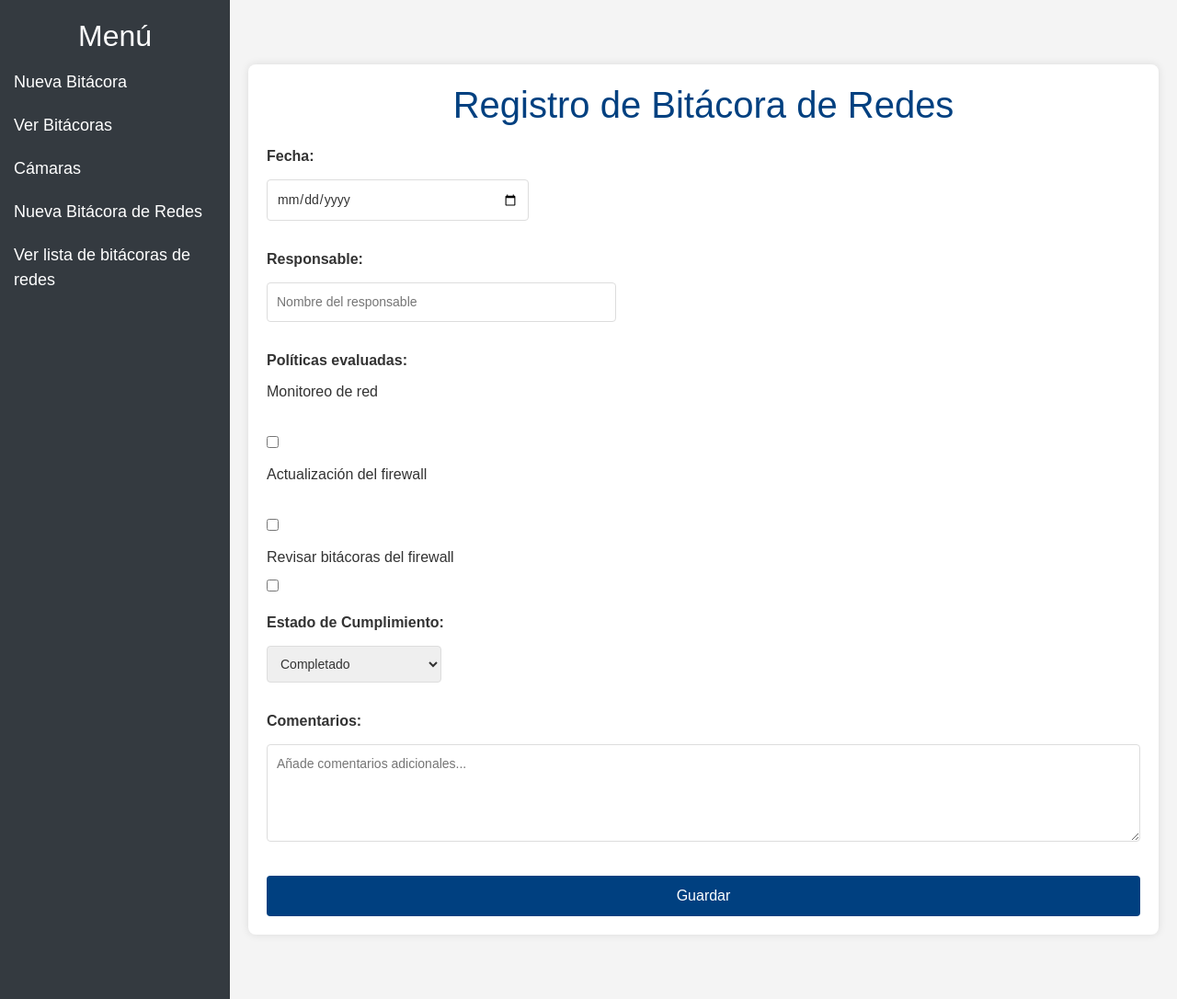
After one commit to isverse31/Sistema-de-Bitacoras, a CodeIgniter app: page /bitacoras_camaras/index.php/redes/nueva_bitacora in a window 1280 px wide. The commit adds this page. Shown: the whole page at 92% size. Run offline with CodeIgniter, Linux system fonts and the light colour scheme; data that the repository does not hold is empty.

Commit message:
registro de bitacoras de redes

```diff
--- a/application/config/routes.php
+++ b/application/config/routes.php
@@ -56,8 +56,13 @@ $route['404_override'] = '';
 $route['camaras'] = 'camaras/index';
 $route['camaras/agregar'] = 'camaras/agregar';
 $route['listas'] = 'bitacora/lista';
+$route['listas'] = 'redes/lista';
 $route['bitacora/descargar_pdf/(:num)'] = 'bitacora/descargar_pdf/$1';
 $route['bitacora/editar/(:num)'] = 'bitacora/editar/$1';
 $route['bitacora/actualizar/(:num)'] = 'bitacora/actualizar/$1';
 $route['bitacora/detalles/(:num)'] = 'bitacora/detalles/$1';
+$route['redes/nueva_bitacora'] = 'redes/nueva_bitacora';
+$route['redes/editar/(:num)'] = 'redes/editar/$1';  // Ruta para editar una bitácora específica (con ID)
+$route['redes/eliminar/(:num)'] = 'redes/eliminar/$1';  // Ruta para eliminar una bitácora específica (con ID)
+$route['redes/detalles/(:num)'] = 'redes/detalles/$1';
 $route['translate_uri_dashes'] = FALSE;
--- /dev/null
+++ b/application/controllers/Redes.php
@@ -0,0 +1,86 @@
+<?php
+defined('BASEPATH') OR exit('No direct script access allowed');
+
+class Redes extends CI_Controller {
+
+    public function __construct() {
+        parent::__construct();
+        $this->load->model('Redes_model');
+        $this->load->helper('url');
+        $this->load->helper('form');
+        $this->load->library('session');
+    }
+
+    // Listar todas las bitácoras
+    public function index() {
+        $data['bitacoras'] = $this->Redes_model->get_all_bitacoras();
+        $data['contenido'] = 'redes/listar';
+        $this->load->view('sidebar_menu', $data);
+    }
+
+    // Formulario para agregar nueva bitácora
+    public function nueva_bitacora() {
+        $data['bitacoras'] = $this->Redes_model->get_all_bitacoras();
+        $data['contenido'] = 'redes/form';
+        $this->load->view('sidebar_menu', $data);
+    }
+
+    public function lista(){
+        $data['bitacoras'] = $this->Redes_model->get_all_bitacoras();
+        $data['contenido'] = 'redes/lista';
+        $this->load->view('sidebar_menu', $data);
+    }
+
+
+    // Guardar bitácora nueva o actualizada
+public function guardar() {
+    $data = array(
+        'fecha' => $this->input->post('fecha'),
+        'responsable' => $this->input->post('responsable'),
+        'politicas' => json_encode($this->input->post('politicas')), // Asegúrate de que esto sea correcto
+        'estado_cumplimiento' => $this->input->post('estado_cumplimiento'),
+        'comentarios' => $this->input->post('comentarios')
+    );
+
+    if ($this->input->post('id')) {
+        // Actualizar bitácora existente
+        $this->Redes_model->update_bitacora($this->input->post('id'), $data);
+        $this->session->set_flashdata('success', 'Bitácora actualizada con éxito.');
+    } else {
+        // Guardar nueva bitácora
+        $this->Redes_model->insert_bitacora($data);
+        $this->session->set_flashdata('success', 'Bitácora creada con éxito.');
+    }
+
+    redirect('redes/lista');
+}
+
+
+    public function detalles($id) {
+        $data['bitacora'] = $this->Redes_model->get_bitacora_by_id($id);
+        if (empty($data['bitacora'])) {
+            show_404();
+        }
+        $data['contenido'] = 'redes/detalles';
+        $this->load->view('sidebar_menu', $data);
+
+    }
+
+    // Editar una bitácora
+    public function editar($id) {
+        $data['bitacora'] = $this->Redes_model->get_bitacora_by_id($id);
+        if (empty($data['bitacora'])) {
+            show_404();
+        }
+        $data['contenido'] = 'redes/editar';
+        $this->load->view('sidebar_menu', $data);
+
+    }
+
+    // Eliminar una bitácora
+    public function eliminar($id) {
+        $this->Redes_model->delete_bitacora($id);
+        $this->session->set_flashdata('success', 'Bitácora eliminada con éxito.');
+        redirect('redes/lista');
+    }
+}
--- /dev/null
+++ b/application/models/Redes_model.php
@@ -0,0 +1,37 @@
+<?php
+class Redes_model extends CI_Model {
+
+    public function __construct() {
+        parent::__construct();
+        $this->load->database(); // Cargar la base de datos
+    }
+
+    // Obtener todas las bitácoras
+    public function get_all_bitacoras() {
+        $query = $this->db->get('bitacora_redes');
+        return $query->result_array();
+    }
+
+    // Obtener una bitácora por su ID
+    public function get_bitacora_by_id($id) {
+        $query = $this->db->get_where('bitacora_redes', array('id' => $id));
+        return $query->row_array();
+    }
+
+    // Insertar una nueva bitácora
+    public function insert_bitacora($data) {
+        return $this->db->insert('bitacora_redes', $data);
+    }
+
+    // Actualizar una bitácora existente
+    public function update_bitacora($id, $data) {
+        $this->db->where('id', $id);
+        return $this->db->update('bitacora_redes', $data);
+    }
+
+    // Eliminar una bitácora
+    public function delete_bitacora($id) {
+        $this->db->where('id', $id);
+        return $this->db->delete('bitacora_redes');
+    }
+}
--- /dev/null
+++ b/application/views/redes/form.php
@@ -0,0 +1,166 @@
+<!DOCTYPE html>
+<html lang="es">
+
+<head>
+    <meta charset="UTF-8">
+    <title>Registro de Bitácora de Redes</title>
+    <style>
+        body {
+            font-family: Arial, sans-serif;
+            background-color: #f4f4f4;
+            margin: 0;
+            padding: 0;
+        }
+
+        .container {
+            max-width: 1100px;
+            margin: 50px auto;
+            background-color: #fff;
+            padding: 20px;
+            border-radius: 8px;
+            box-shadow: 0 0 10px rgba(0, 0, 0, 0.1);
+        }
+
+        h1 {
+            text-align: center;
+            color: #004080;
+            margin-bottom: 20px;
+        }
+
+        label {
+            display: block;
+            margin-top: 10px;
+            font-weight: bold;
+            color: #333;
+        }
+
+        input[type="text"],
+        input[type="date"],
+        select,
+        textarea {
+            width: 100%;
+            padding: 10px;
+            margin-top: 5px;
+            margin-bottom: 15px;
+            border: 1px solid #ddd;
+            border-radius: 4px;
+            font-size: 14px;
+            color: #333;
+        }
+
+        input[type="checkbox"] {
+            margin-right: 10px;
+        }
+
+        textarea {
+            resize: vertical;
+        }
+
+        button {
+            background-color: #004080;
+            color: white;
+            padding: 10px 20px;
+            border: none;
+            border-radius: 4px;
+            cursor: pointer;
+            font-size: 16px;
+            width: 100%;
+        }
+
+        button:hover {
+            background-color: #006699;
+        }
+
+        .form-group {
+            margin-bottom: 15px;
+        }
+
+        .date-container {
+            position: relative;
+            display: inline-block;
+            width: 30%;
+        }
+
+        .responsable{
+            display: inline-block;
+            width: 40%;
+        }
+        .cumplimiento {
+            display: inline-block;
+            width: 20%;
+        }
+
+        .politicas label {
+            font-weight: normal;
+            color: #333;
+        }
+
+        .politicas input {
+            margin-right: 8px;
+        }
+    </style>
+</head>
+
+<body>
+
+    <div class="container">
+        <h1>Registro de Bitácora de Redes</h1>
+
+        <?php echo form_open('redes/guardar'); ?>
+
+        <!-- Fecha -->
+        <div class="form-group">
+            <label for="fecha">Fecha:</label>
+            <div class="date-container">
+                <input type="date" id="fecha" name="fecha" required>
+            </div>
+        </div>
+
+        <!-- Responsable -->
+        <div class="form-group">
+            <label for="responsable">Responsable:</label>
+            <div class="responsable">
+                <input type="text" name="responsable" id="responsable" placeholder="Nombre del responsable" required>
+            </div>
+        </div>
+
+        <!-- Políticas evaluadas -->
+        <div class="form-group">
+            <label><b>Políticas evaluadas:</b></label>
+            <div class="politicas">
+            <label for="monitoreo">Monitoreo de red</label><br>
+                <input type="checkbox" name="politicas[]" value="Monitoreo de red" id="monitoreo">
+            <label for="firewall">Actualización del firewall</label><br>
+                <input type="checkbox" name="politicas[]" value="Actualización del firewall" id="firewall">
+            <label for="bitacoras_firewall">Revisar bitácoras del firewall</label>
+                <input type="checkbox" name="politicas[]" value="Revisar bitácoras del firewall" id="bitacoras_firewall">
+
+            </div>
+        </div>
+
+
+        <div class="form-group">
+            <label for="estado_cumplimiento">Estado de Cumplimiento:</label>
+            <div class="cumplimiento">
+                <select name="estado_cumplimiento" id="estado_cumplimiento" required>
+                    <option value="Completado">Completado</option>
+                    <option value="En progreso">En progreso</option>
+                    <option value="No Cumplido">No Cumplido</option>
+                </select>
+            </div>
+        </div>
+
+        <!-- Comentarios -->
+        <div class="form-group">
+            <label for="comentarios">Comentarios:</label>
+            <textarea name="comentarios" id="comentarios" rows="4" placeholder="Añade comentarios adicionales..."></textarea>
+        </div>
+
+        <button type="submit">Guardar</button>
+
+        <?php echo form_close(); ?>
+    </div>
+
+</body>
+
+</html>
--- a/application/views/sidebar_menu.php
+++ b/application/views/sidebar_menu.php
@@ -45,6 +45,9 @@
     <a href="<?php echo site_url('bitacora/'); ?>">Nueva Bitácora</a>
     <a href="<?php echo site_url('bitacora/lista'); ?>">Ver Bitácoras</a>
     <a href="<?php echo site_url('camaras/'); ?>">Cámaras</a>
+    <a href="<?= base_url('index.php/redes/nueva_bitacora') ?>">Nueva Bitácora de Redes</a>
+    <a href="<?= base_url('index.php/redes/lista') ?>">Ver lista de bitácoras de redes</a>
+
 </div>
 
 <div class="content">
```
Also changed, not shown: application/views/bitacora/lista.php (+1 -11 lines), application/views/redes/editar.php (added, +51 -0 lines), application/views/redes/lista.php (added, +136 -0 lines), uploads/083be56f7414afca15d257ecb0909a79.jfif (added), uploads/c72ca1dfd1bb7cc13aae5d5c937a2cc9.jfif (added), uploads/e33a7054971728d32f12e3f4418fda3e.jfif (added).
